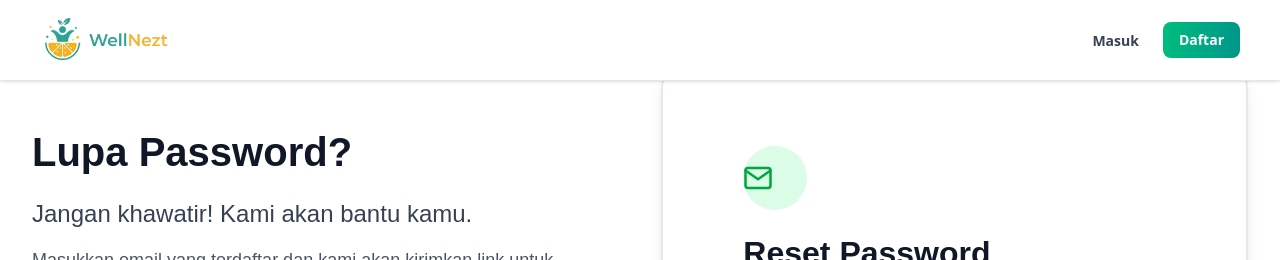
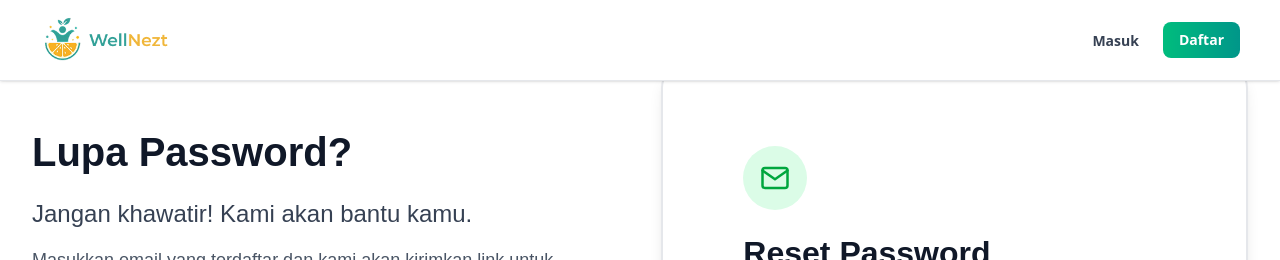
Before and after one commit to TigagitTechomfest/Frontend-Tigagit, a React app: page /forgot-password in a window 1280 px wide. Shown: the top 260 px of the page. Built offline with nearby package versions, Linux system fonts and the light colour scheme; the HTML template or start-up script is replaced by a standard one.

Commit message:
fix[NC]icon reset pw

```diff
--- a/src/pages/ForgotPasswordPage.jsx
+++ b/src/pages/ForgotPasswordPage.jsx
@@ -136,7 +136,7 @@ const ForgotPasswordPage = () => {
               className="absolute w-60 h-60 rounded-full overflow-hidden z-20"
               style={{ top: '10%', left: '-15%' }}
               animate={{ rotate: [0, 360] }}
-              transition={{ rotate: { duration: 20, repeat: Infinity, ease: "linear" }}}
+              transition={{ rotate: { duration: 20, repeat: Infinity, ease: "linear" } }}
             >
               <img
                 src={food1}
@@ -149,7 +149,7 @@ const ForgotPasswordPage = () => {
               className="absolute w-80 h-80 rounded-full overflow-hidden z-10"
               style={{ top: '-20%', right: '0%' }}
               animate={{ rotate: [0, -360] }}
-              transition={{ rotate: { duration: 25, repeat: Infinity, ease: "linear" }}}
+              transition={{ rotate: { duration: 25, repeat: Infinity, ease: "linear" } }}
             >
               <img
                 src={food2}
@@ -162,7 +162,7 @@ const ForgotPasswordPage = () => {
               className="absolute w-45 h-45 rounded-full overflow-hidden z-20"
               style={{ bottom: '-12%', left: '17%' }}
               animate={{ rotate: [0, 360] }}
-              transition={{ rotate: { duration: 18, repeat: Infinity, ease: "linear" }}}
+              transition={{ rotate: { duration: 18, repeat: Infinity, ease: "linear" } }}
             >
               <img
                 src={food3}
@@ -191,7 +191,7 @@ const ForgotPasswordPage = () => {
                   animate={{ opacity: 1, y: 0 }}
                   transition={{ delay: 0.4 }}
                 >
-                  <div className="flex items-center justify-center lg:justify-start w-12 h-12 sm:w-14 sm:h-14 lg:w-16 lg:h-16 bg-green-100 rounded-full mb-4 sm:mb-5 lg:mb-6 mx-auto lg:mx-0">
+                  <div className="flex items-center justify-center w-12 h-12 sm:w-14 sm:h-14 lg:w-16 lg:h-16 bg-green-100 rounded-full  mb-4 sm:mb-5 lg:mb-6 mx-auto lg:mx-0">
                     <FiMail className="text-green-600 text-xl sm:text-2xl lg:text-3xl" />
                   </div>
                   <h2 className="text-3xl sm:text-4xl md:text-5xl lg:text-6xl xl:text-7xl font-bold text-gray-900 mb-2 sm:mb-3 lg:mb-4">
```
